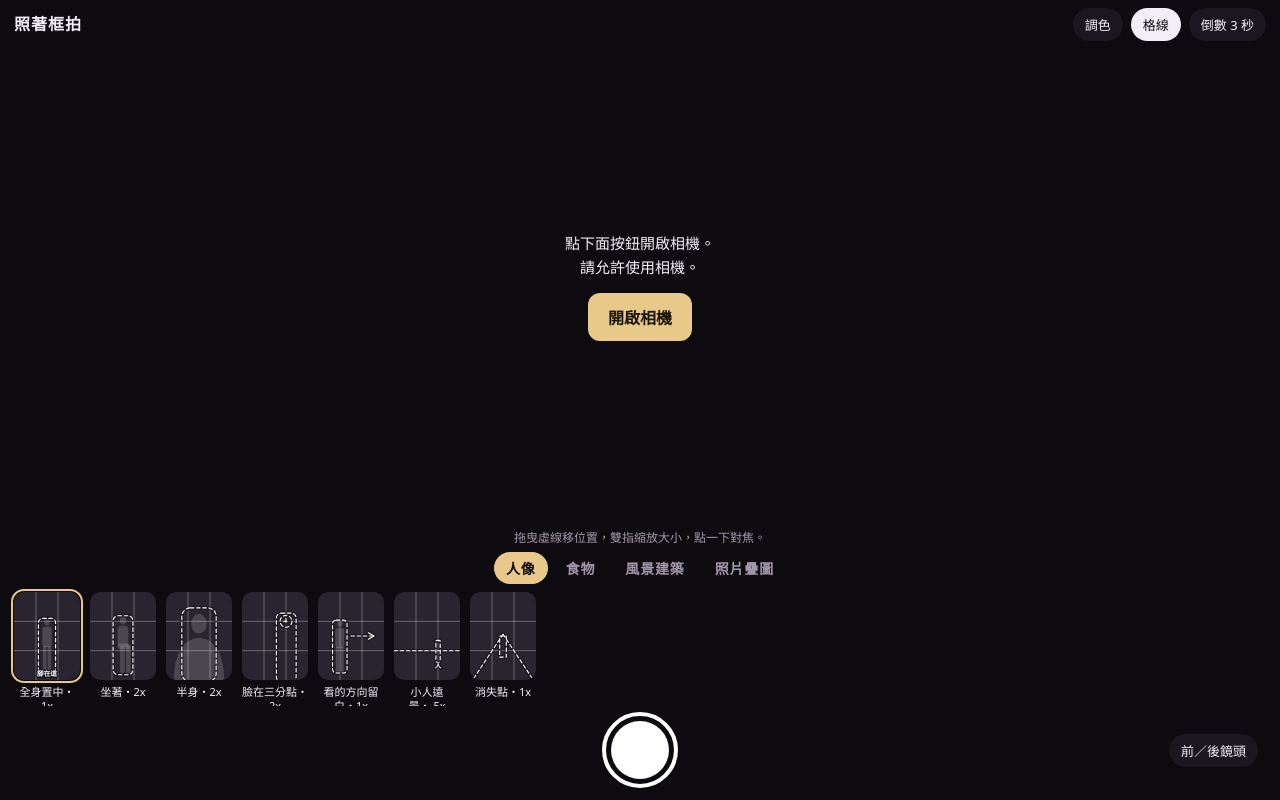
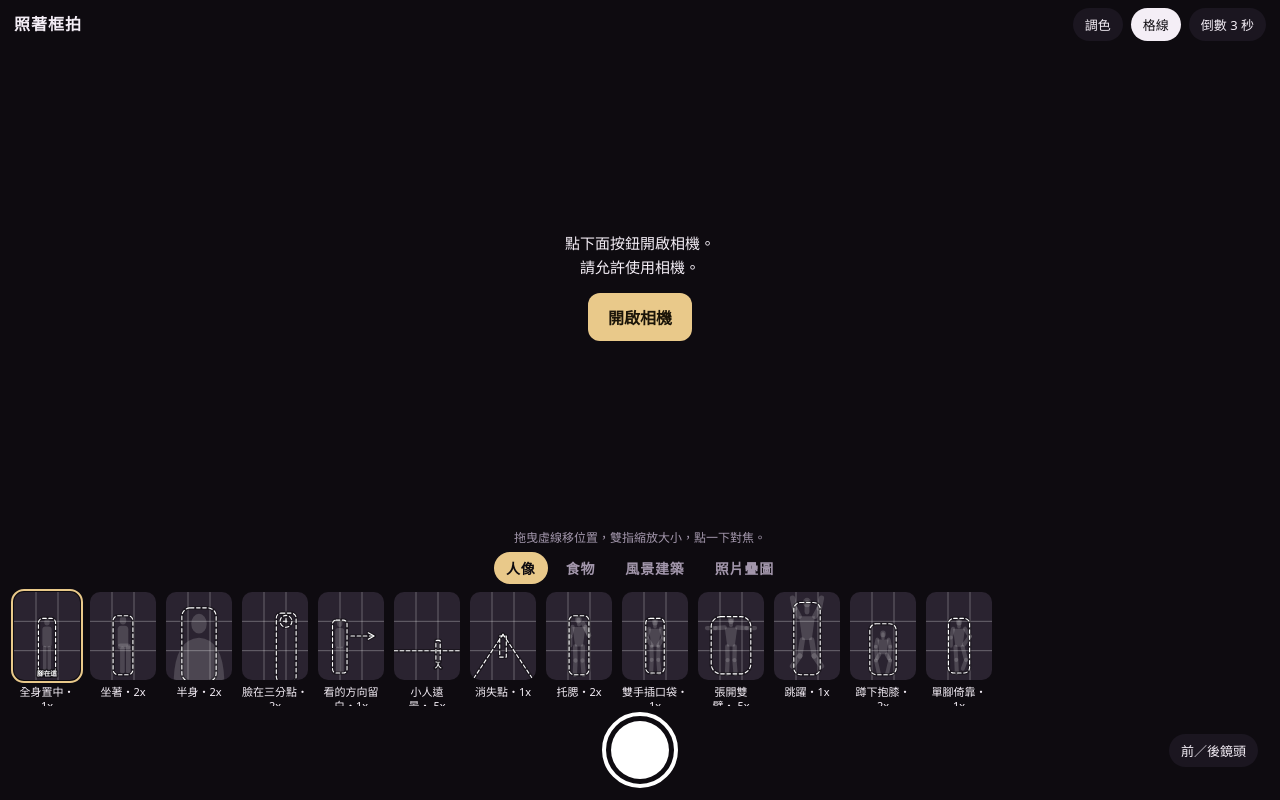
Before and after one commit to zinger85323/cam, a plain HTML site: page index.html in a window 1280 px wide. Drawn offline with Linux system fonts and the light colour scheme.

Commit message:
Add files via upload

```diff
--- a/index.html
+++ b/index.html
@@ -174,6 +174,12 @@ const TPL={
     {k:'line',x1:0,y1:.667,x2:1,y2:.667},{k:'rect',x1:.635,y1:.55,x2:.70,y2:.8,round:1},{k:'text',x:.667,y:.84,t:'人'}]},
   {n:'消失點',lens:'1',say:'站在路中間，線條往她集中',s:[
     {k:'line',x1:.5,y1:.48,x2:.04,y2:1},{k:'line',x1:.5,y1:.48,x2:.96,y2:1},{k:'rect',x1:.45,y1:.5,x2:.55,y2:.74,round:0}]},
+  {n:'托腮',lens:'2',say:'手托下巴，眼睛看向鏡頭斜上方',s:[{k:'pose',name:'chin',x:.5,y1:.27,y2:.94},{k:'rect',x1:.35,y1:.27,x2:.65,y2:.94,round:1}]},
+  {n:'雙手插口袋',lens:'1',say:'雙手放口袋，肩膀放鬆，身體微側',s:[{k:'pose',name:'pocket',x:.5,y1:.3,y2:.92},{k:'rect',x1:.36,y1:.3,x2:.64,y2:.92,round:1}]},
+  {n:'張開雙臂',lens:'0.5',say:'雙臂打開，從腰部往上拍，會有氣勢',s:[{k:'pose',name:'open',x:.5,y1:.28,y2:.93},{k:'rect',x1:.2,y1:.28,x2:.8,y2:.93,round:1}]},
+  {n:'跳躍',lens:'1',say:'膝蓋收起、手往上揮，在最高點按快門',s:[{k:'pose',name:'jump',x:.5,y1:.12,y2:.94},{k:'rect',x1:.3,y1:.12,x2:.7,y2:.94,round:1}]},
+  {n:'蹲下抱膝',lens:'2',say:'蹲低，從斜上方往下拍',s:[{k:'pose',name:'crouch',x:.5,y1:.36,y2:.94},{k:'rect',x1:.3,y1:.36,x2:.7,y2:.94,round:1}]},
+  {n:'單腳倚靠',lens:'1',say:'一腳屈起、手扶腰，重心放在另一腳',s:[{k:'pose',name:'leg',x:.5,y1:.3,y2:.92},{k:'rect',x1:.34,y1:.3,x2:.66,y2:.92,round:1}]},
  ],
  food:[
   {n:'兩點',lens:'1',say:'主角一個圈，配角一個圈',s:[
@@ -227,11 +233,33 @@ function sil(g,cx,top,h,kind){
     rr(g,cx-u*.085,top+u*.15,u*.17,u*.38,u*.06);g.fill();rr(g,cx-u*.075,top+u*.5,u*.065,u*.5,u*.03);g.fill();rr(g,cx+u*.01,top+u*.5,u*.065,u*.5,u*.03);g.fill();}
   g.restore();
 }
+/* ---------- pose figures (joint positions in units of body height; x from centre, y from top) ---------- */
+const STAND={hd:[0,.065],nk:[0,.15],sl:[-.11,.19],sr:[.11,.19],el:[-.15,.35],er:[.15,.35],ha:[-.15,.5],hb:[.15,.5],
+  hl:[-.065,.52],hr:[.065,.52],kl:[-.06,.76],kr:[.06,.76],fl:[-.07,1],fr:[.08,1]};
+const POSES={
+  chin:{hd:[-.01,.065],er:[.17,.33],hb:[.07,.13]},                       // hand under the chin
+  pocket:{el:[-.15,.36],ha:[-.06,.5],er:[.15,.36],hb:[.06,.5]},          // hands in pockets
+  open:{el:[-.27,.2],ha:[-.42,.2],er:[.27,.2],hb:[.42,.2]},              // arms open
+  jump:{hd:[0,.0],nk:[0,.13],el:[-.17,.08],ha:[-.2,-.06],er:[.17,.08],hb:[.2,-.06],kl:[-.1,.74],fl:[-.2,.88],kr:[.1,.74],fr:[.2,.88]},
+  crouch:{hd:[0,.2],nk:[0,.28],sl:[-.11,.31],sr:[.11,.31],el:[-.14,.45],er:[.14,.45],ha:[-.12,.68],hb:[.12,.68],
+    hl:[-.07,.6],hr:[.07,.6],kl:[-.14,.72],fl:[-.08,.98],kr:[.14,.72],fr:[.08,.98]},
+  leg:{er:[.2,.33],hb:[.09,.48],kl:[-.05,.76],fl:[-.04,1],kr:[.13,.76],fr:[.07,.92]},   // one leg bent, hand on hip
+};
+function poseFig(g,cx,top,h,name){
+  const P=Object.assign({},STAND,POSES[name]||{}),X=p=>cx+p[0]*h,Y=p=>top+p[1]*h,lw=h*.075;
+  g.save();g.fillStyle=g.strokeStyle='rgba(255,255,255,.16)';g.lineCap='round';g.lineJoin='round';
+  const limb=(a,b,w)=>{g.lineWidth=w;g.beginPath();g.moveTo(X(P[a]),Y(P[a]));g.lineTo(X(P[b]),Y(P[b]));g.stroke();};
+  [['sl','el'],['el','ha'],['sr','er'],['er','hb'],['hl','kl'],['kl','fl'],['hr','kr'],['kr','fr']].forEach(([a,b])=>limb(a,b,lw));
+  g.beginPath();g.moveTo(X(P.sl),Y(P.sl));g.lineTo(X(P.sr),Y(P.sr));g.lineTo(X(P.hr),Y(P.hr));g.lineTo(X(P.hl),Y(P.hl));g.closePath();g.fill();
+  limb('nk','hd',lw*.9);
+  g.beginPath();g.ellipse(X(P.hd),Y(P.hd),h*.055,h*.065,0,0,7);g.fill();
+  g.restore();
+}
 function drawShapes(g,W,H,shapes,T,lw){
   const X=x=>((x-.5)*T.k+.5+T.dx)*W, Y=y=>((y-.5)*T.k+.5+T.dy)*H, R=r=>r*T.k*W;
   g.save();g.lineCap='round';g.lineJoin='round';
   // pass 1: silhouettes
-  shapes.filter(s=>s.k==='sil').forEach(s=>sil(g,X(s.x),Y(s.y1),Y(s.y2)-Y(s.y1),s.kind));
+  shapes.filter(s=>s.k==='sil'||s.k==='pose').forEach(s=>s.k==='pose'?poseFig(g,X(s.x),Y(s.y1),Y(s.y2)-Y(s.y1),s.name):sil(g,X(s.x),Y(s.y1),Y(s.y2)-Y(s.y1),s.kind));
   // pass 2: lines with a soft dark halo then white dashes
   for(const pass of [0,1]){
     g.strokeStyle=pass?'#fff':'rgba(0,0,0,.35)';g.fillStyle=g.strokeStyle;
```
